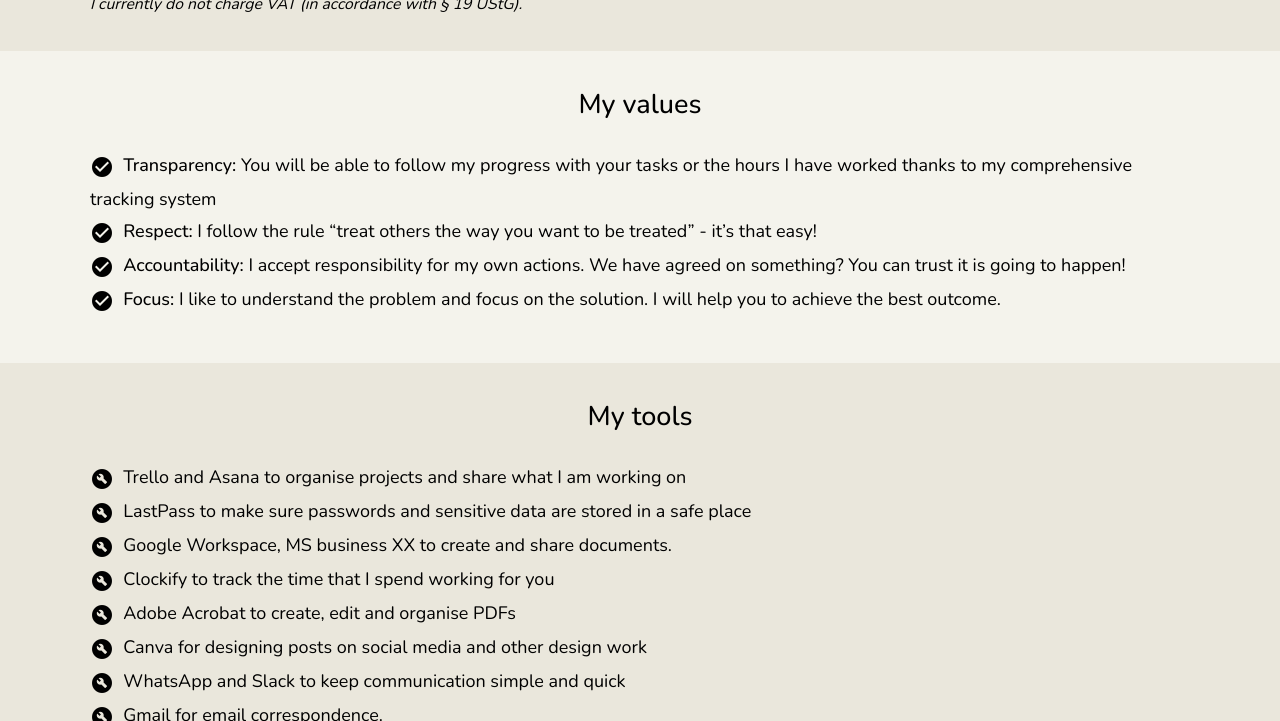
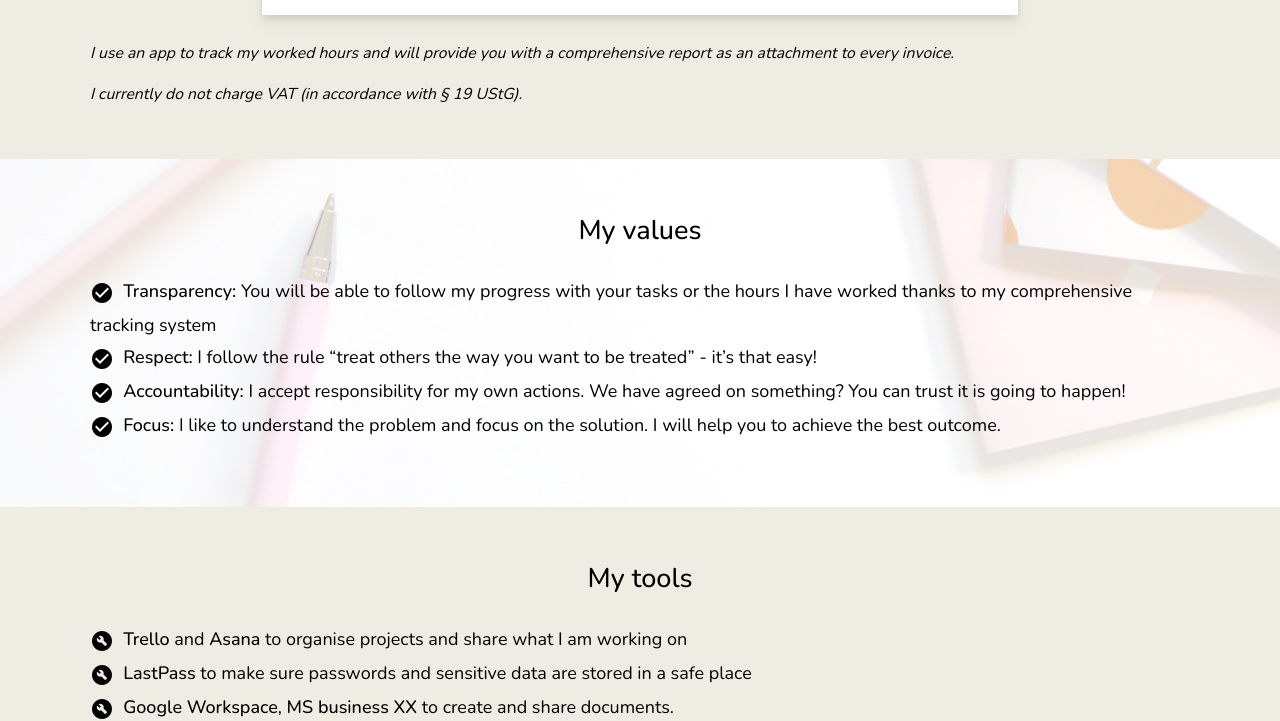
Before and after one commit to vasdurance/vasdurance.github.io, a website: page index.html in a window 1280 px wide. Shown: the part 2079-2800 px from the top of the page. Drawn offline with nearby package versions, Linux system fonts and the light colour scheme.

Commit message:
Add values background picture

```diff
--- a/index.html
+++ b/index.html
@@ -1,7 +1,7 @@
 <!-- npx tailwindcss -i ./src/input.css -o ./dist/output.css --watch -->
-<!-- @todo: Email form -->
-<!-- @todo: Sticky scrollspy menu -->
-<!-- @todo: Table scroll fade-out -->
+<!-- @todo: Values picture -->
+<!-- @todo: Contact me popout -->
+<!-- @todo: Bold software packages -->
 <!doctype html>
 <html>
   <head>
@@ -19,7 +19,7 @@
         class="absolute bottom-0 h-full object-cover w-full"
         srcset="desk-lg.jpeg 2400w,desk-md.jpeg 1920w, desk-sm.jpeg 640w" src="desk-fallback.jpeg"
       />
-      <div class="absolute inset-0 bg-white/50"></div>
+      <div class="absolute inset-0 bg-white/70"></div>
       <div class="container flex flex-col lg:flex-row gap-8 items-center justify-between">
         <div class="flex flex-col items-center order-2 lg:order-1 z-10">
           <h1 class="text-left text-3xl">Sarah Durance</h1>
@@ -135,7 +135,12 @@
         <p class="italic text-sm">I currently do not charge VAT (in accordance with § 19 UStG).</p>
       </div>
     </section>
-    <section>
+    <section class="bg-transparent relative">
+      <img
+        class="absolute bottom-0 h-full object-cover w-full -z-10"
+        srcset="desk-2-lg.jpeg 2400w,desk-2-md.jpeg 1920w, desk-2-sm.jpeg 640w" src="desk-fallback.jpeg"
+      />
+      <div class="absolute inset-0 bg-white/70 -z-10"></div>
       <div class="container">
         <h1>My values </h1>
         <ul class="list-none">
@@ -164,35 +169,35 @@
         <ul class="list-none">
           <li>
             <span class="material-icons">build_circle</span>
-            <span>Trello and Asana to organise projects and share what I am working on</span>
+            <span><b>Trello</b> and <b>Asana</b> to organise projects and share what I am working on</span>
           </li>
           <li>
             <span class="material-icons">build_circle</span>
-            LastPass to make sure passwords and sensitive data are stored in a safe place
+            <b>LastPass</b> to make sure passwords and sensitive data are stored in a safe place
           </li>
           <li>
             <span class="material-icons">build_circle</span>
-            Google Workspace, MS business XX to create and share documents.
+            <b>Google Workspace</b>, <b>MS business XX</b> to create and share documents.
           </li>
           <li>
             <span class="material-icons">build_circle</span>
-            Clockify to track the time that I spend working for you
+            <b>Clockify</b> to track the time that I spend working for you
           </li>
           <li>
             <span class="material-icons">build_circle</span>
-            Adobe Acrobat to create, edit and organise PDFs
+            <b>Adobe Acrobat</b> to create, edit and organise PDFs
           </li>
           <li>
             <span class="material-icons">build_circle</span>
-            Canva for designing posts on social media and other design work
+            <b>Canva</b> for designing posts on social media and other design work
           </li>
           <li>
             <span class="material-icons">build_circle</span>
-            WhatsApp and Slack to keep communication simple and quick
+            <b>WhatsApp</b> and <b>Slack</b> to keep communication simple and quick
           </li>
           <li>
             <span class="material-icons">build_circle</span>
-            Gmail for email correspondence.
+            <b>Gmail</b> for email correspondence.
           </li>
         </ul>
         <p class="italic text-sm">Please note that I do not possess full access to all these programs and additional charges may apply for premium versions.</p>
--- a/src/input.css
+++ b/src/input.css
@@ -16,13 +16,16 @@
     @apply mb-4 last:mb-0;
   }
   header > div, section > div, footer > div {
-    @apply py-8;
+    @apply py-12;
   }
   section:nth-child(odd) {
-    @apply bg-[#eae7dc];
+    @apply bg-[#efece3];
   }
   section:nth-child(even) {
     @apply bg-[#f4f3ec];
+  }
+  section:nth-child(4) {
+    @apply bg-transparent
   }
   td, th {
     @apply px-6 py-4;
```
Also changed, not shown: desk-2-fallback.jpeg (added), desk-2-lg.jpeg (added), desk-2-md.jpeg (added), desk-2-sm.jpeg (added), dist/output.css.
